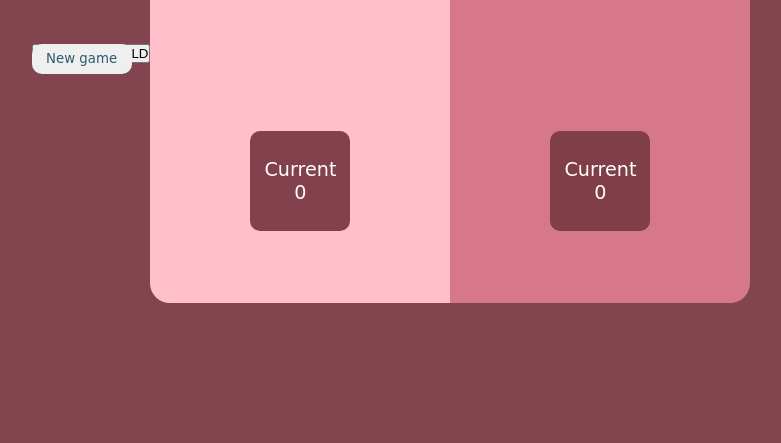
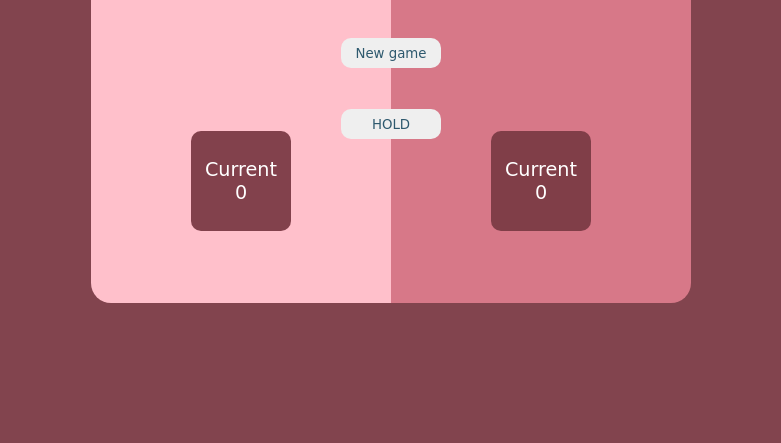
Before and after one commit to attrenate/pig-game, a plain HTML site: page index.html in a window 1280 px wide. Shown: the part 357-800 px from the top of the page, without its empty margins (249-1030 px from the left). Drawn offline with nearby package versions, Linux system fonts and the light colour scheme; files that its build step writes are made by us from their sources.

Commit message:
chill modification

```diff
--- a/index.scss
+++ b/index.scss
@@ -36,9 +36,14 @@ body{
     #central-wrapper{
         margin-top: 10rem;
         @include center();
+       #btn-wrapper, .yetAnotherWrapper{
+        position: absolute;
+        @include column();
+        gap: 7rem;
 
-        #game{
-            position: absolute;
+       }
+        #game, .game-btn{
+           // position: absolute;
             width: 100px;
             height: 30px;
             border-radius: 10px;
@@ -47,6 +52,7 @@ body{
             border: none;
             font-family: $font;
             transition: 0.3s ease-in-out;
+
 
             &:hover{
                 background-color: gray;
```
